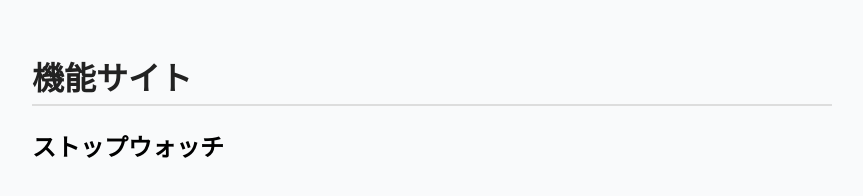
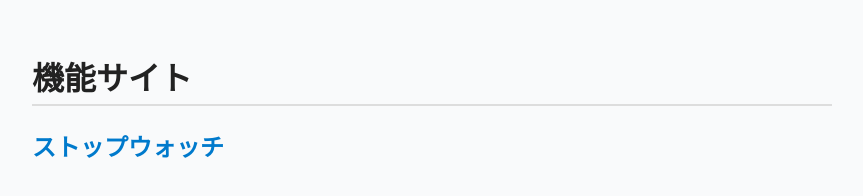
Before and after one commit to maikurakunn/Home, a plain HTML site: page index.html in a window 1280 px wide. Shown: the whole page, without its empty margins (208-1071 px from the left). Drawn offline with Linux system fonts and the light colour scheme.

Commit message:
Update index.html
前回の修正にミスがあったので、修正を修正しました。

```diff
--- a/index.html
+++ b/index.html
@@ -8,7 +8,7 @@
 </head>
 <body>
     <h1>機能サイト</h1>
-    <h2 href="https://maikurakunn.github.io/timer/">ストップウォッチ</h2>
+    <h2><a href="https://maikurakunn.github.io/timer/">ストップウォッチ</a></h2>
     <br>
     <br>
 </body>
```
